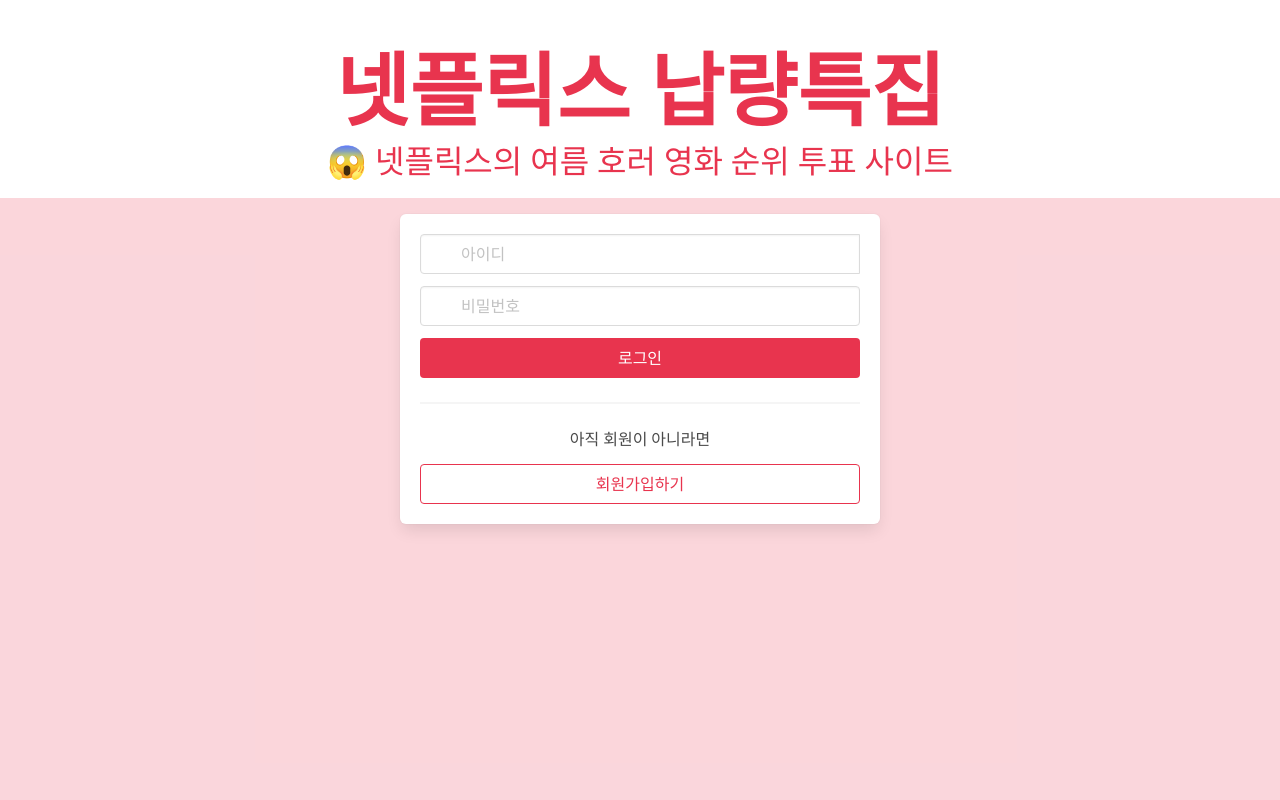
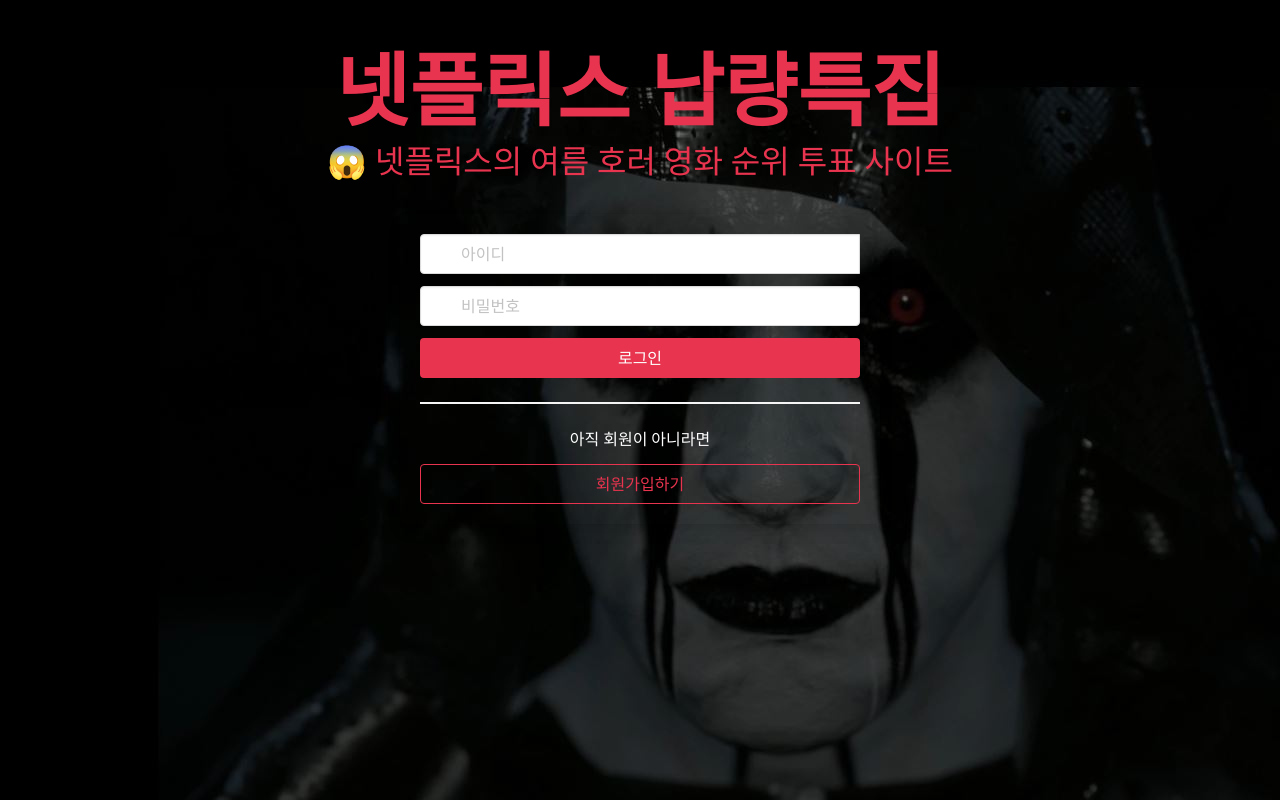
Before and after one commit to seanstainability/hanghae-1-13, a Flask app: page /login in a window 1280 px wide. Run offline with Flask 2, Linux system fonts and the light colour scheme; some libraries are stand-ins or nearby versions.

Commit message:
revise ui of sign in and sign up page: 회원가입 및 로그인 UI 수정 완료

```diff
--- a/templates/index.html
+++ b/templates/index.html
@@ -40,11 +40,7 @@
     <div class="navbar-end">
         <div class="navbar-item">
             <div class="buttons">
-
                 <button type="button" class="button is-black" onclick="logout('{{ user }}')">
-
-
-
                     <strong class="is-white">로그아웃</strong>
                 </button>
             </div>
--- a/templates/login.html
+++ b/templates/login.html
@@ -3,7 +3,7 @@
 <head>
 
     <!-- Webpage Title -->
-    <title>로그인 | 넷플릭스 납량특집</title>
+    <title>넷플릭스 납량특집</title>
 
     <!-- Required meta tags -->
     <meta charset="utf-8">
@@ -19,8 +19,9 @@
     <link href="https://fonts.googleapis.com/css2?family=Noto+Serif+KR:wght@500&display=swap" rel="stylesheet">
     <style>
         body {
-            background-color: RGBA(232, 52, 78, 0.2);
-            min-height: 100vh;
+            background-color: black;
+            background-image: url("../static/scared_face.jpg");
+            height: 100vh;
             font-family: 'Noto Serif KR', serif;
         }
 
@@ -58,11 +59,25 @@
         .help {
             color: gray;
         }
+
+        #div-sign-in-or-up > nav > button:hover {
+            background-color: #e8344e;
+            color: black;
+        }
+
+        {##}
+        {##container {#}
+        {#    display: flex;#}
+        {#    flex-direction: column;#}
+        {#    justify-content: flex-end;#}
+        {
+        #}#}
     </style>
 
 </head>
 <body>
-<section class="hero is-white">
+{#<div id="container">#}
+<section class="hero">
     <div class="hero-body has-text-centered" style="padding-bottom:1rem;margin:auto;">
         <h1 class="title is-sparta">넷플릭스 납량특집</h1>
         <h3 class="subtitle is-sparta">😱 넷플릭스의 여름 호러 영화 순위 투표 사이트</h3>
@@ -70,7 +85,7 @@
 </section>
 <section class="section">
     <div class="container">
-        <div class="box" style="max-width: 480px;margin:auto">
+        <div class="box" style="max-width: 480px; margin:auto; background-color: transparent;">
             <article class="media">
                 <div class="media-content">
                     <div class="content">
@@ -92,7 +107,8 @@
                                 <input id="input-password" class="input" type="password" placeholder="비밀번호">
                                 <span class="icon is-small is-left"><i class="fa fa-lock"></i></span>
                             </div>
-                            <p id="help-password" class="help is-hidden">영문과 숫자 조합의 8-20자의 비밀번호를 설정해주세요. 특수문자(!@#$%^&*)도
+                            <p id="help-password" class="help is-hidden">영문과 숫자 조합의 8-20자의 비밀번호를 설정해주세요.
+                                특수문자(!@#$%^&*)도
                                 사용
                                 가능합니다.</p>
                         </div>
@@ -105,7 +121,7 @@
 
                         </nav>
                         <hr>
-                        <h4 class="mb-3">아직 회원이 아니라면</h4>
+                        <h4 class="mb-3" style="color: white;">아직 회원이 아니라면</h4>
                         <nav class="level is-mobile">
 
                             <button class="level-item button is-sparta is-outlined"
@@ -141,6 +157,8 @@
         </div>
     </div>
 </section>
+{#</div>#}
+
 <script>
     {#        {% if msg %}#}
     {#            alert("{{ msg }}")#}
```
